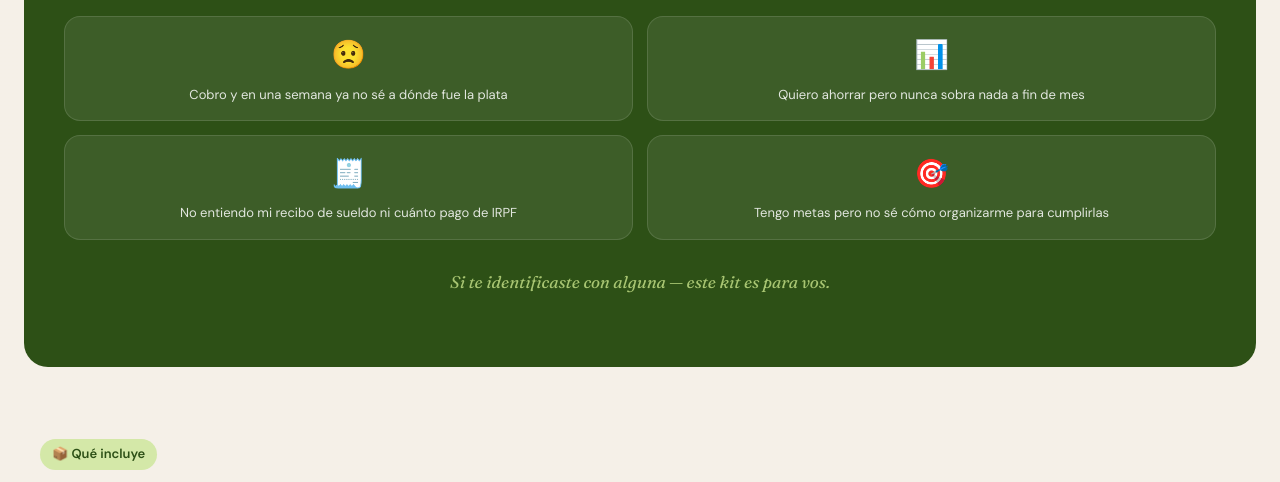
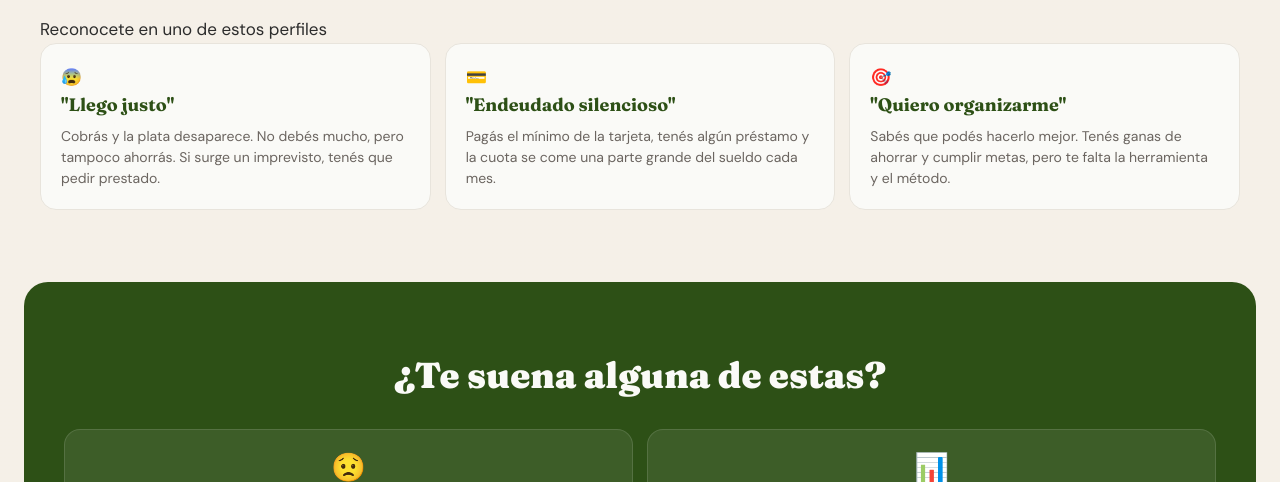
Before and after one commit to billeteraordenadauy-hash/billeteraordenada, a website: page public/index.html in a window 1280 px wide. Shown: the part 704-1186 px from the top of the page. Drawn offline with Linux system fonts and the light colour scheme.

Commit message:
feat: mover perfiles arriba del hero

```diff
--- a/public/index.html
+++ b/public/index.html
@@ -51,6 +51,29 @@
       </a>
       <p class="hero-note">✓ Un solo pago &nbsp;·&nbsp; ✓ Descarga inmediata &nbsp;·&nbsp; ✓ Para siempre</p>
 
+    </section>
+
+<!-- ===================== PARA QUIEN ES ===================== -->
+    <section class="perfiles">
+      <h2 class="section-title">🙋 ¿Para quién es?</h2>
+      <p class="section-sub">Reconocete en uno de estos perfiles</p>
+      <div class="perfiles-grid">
+        <div class="perfil-card">
+          <span class="perfil-icon">😰</span>
+          <h3>"Llego justo"</h3>
+          <p>Cobrás y la plata desaparece. No debés mucho, pero tampoco ahorrás. Si surge un imprevisto, tenés que pedir prestado.</p>
+        </div>
+        <div class="perfil-card">
+          <span class="perfil-icon">💳</span>
+          <h3>"Endeudado silencioso"</h3>
+          <p>Pagás el mínimo de la tarjeta, tenés algún préstamo y la cuota se come una parte grande del sueldo cada mes.</p>
+        </div>
+        <div class="perfil-card">
+          <span class="perfil-icon">🎯</span>
+          <h3>"Quiero organizarme"</h3>
+          <p>Sabés que podés hacerlo mejor. Tenés ganas de ahorrar y cumplir metas, pero te falta la herramienta y el método.</p>
+        </div>
+      </div>
     </section>
 
     <!-- ===================== PROBLEMA ===================== -->
```
